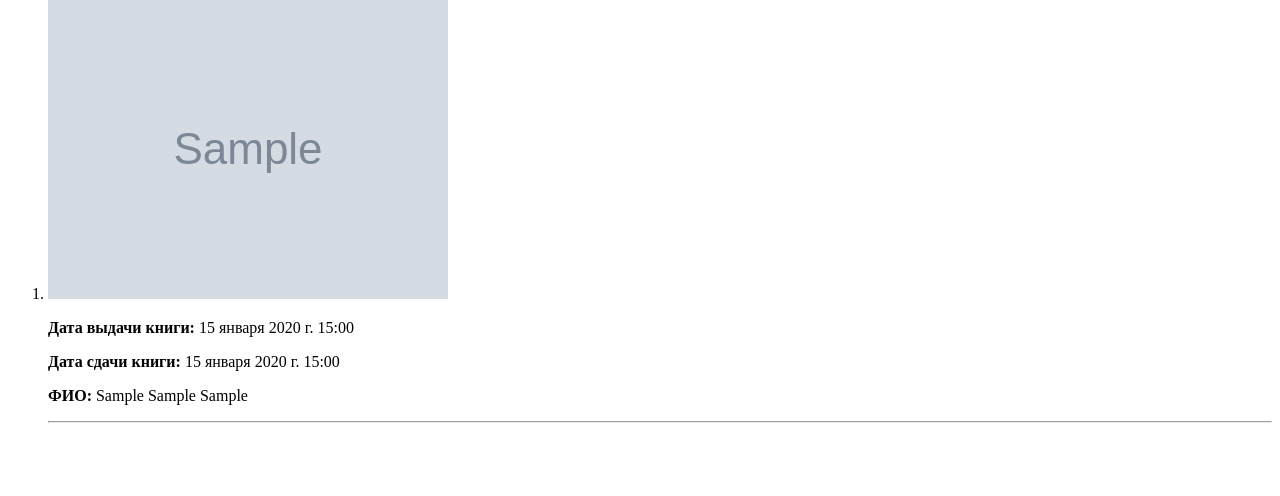
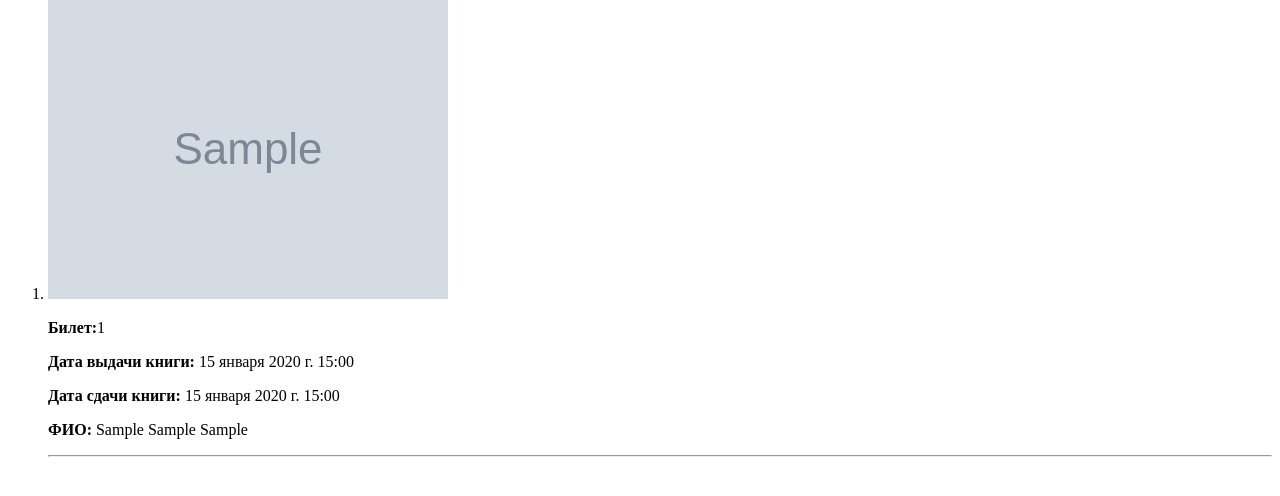
Before and after one commit to Latyshevdp72rus/W0lFik-mvc_project_lessons_dj, a Django app: page /library/ in a window 1280 px wide. Shown: the part 51-547 px from the top of the page. Run offline with Django 4.2, Linux system fonts and the light colour scheme; tables that the repository leaves empty hold one stand-in row (values such as "Sample post"); grey boxes marked "Sample" are stand-in pictures.

Commit message:
libray_all

```diff
--- a/first/app/library/templates/librarys/all_library.html
+++ b/first/app/library/templates/librarys/all_library.html
@@ -10,6 +10,7 @@
     {% for read in reads %}
         <li>
           <img src=/media/{{ read.id_library_card.book_img }} alt={{read.id_library_card}}>
+          <p><strong>Билет:</strong>{{read.id_library_card.id}}</p>
           <p><strong>Дата выдачи книги:</strong> {{read.date_extradition}}</p>
           <p><strong>Дата сдачи книги:</strong> {{read.date_delivery}}</p>
           <p><strong>ФИО:</strong> {{read.id_library_card}}</p>
```
